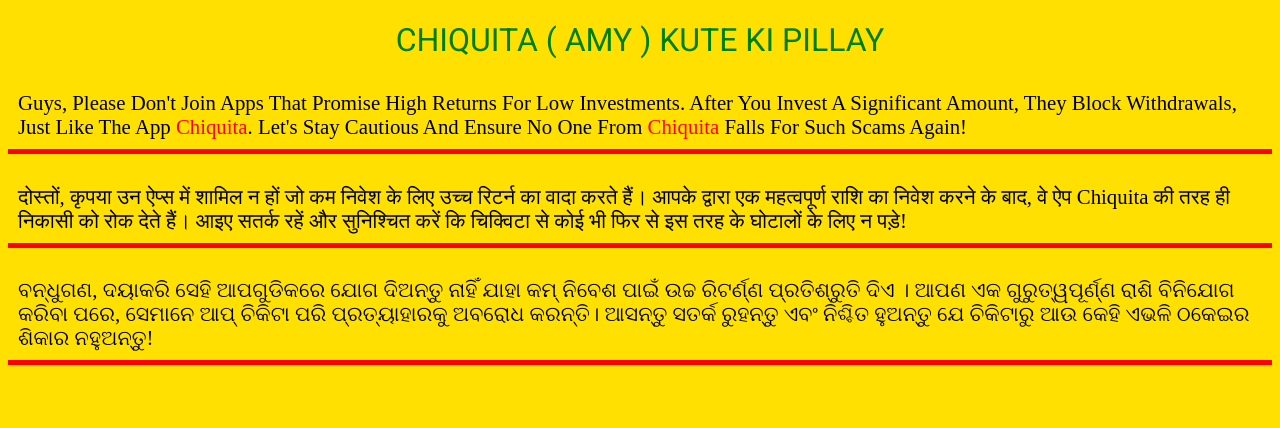
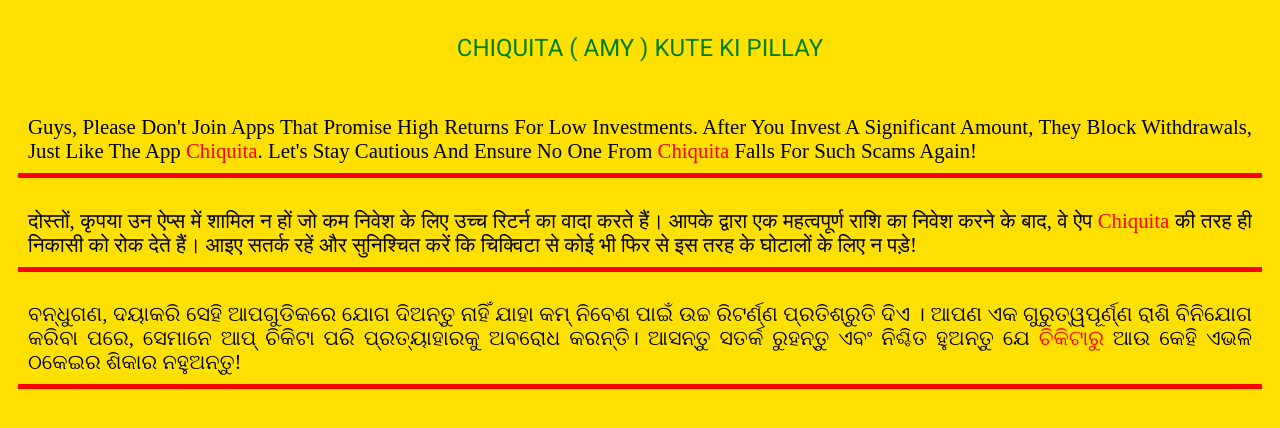
Before and after one commit to Satyanarayan-Parida/chiquita, a plain HTML site: page index.html in a window 1280 px wide. Drawn offline with Linux system fonts and the light colour scheme.

Commit message:
change the heading and paragraph

```diff
--- a/index.html
+++ b/index.html
@@ -8,11 +8,13 @@
         @import url('https://fonts.googleapis.com/css2?family=Roboto:ital,wght@0,100;0,300;0,400;0,500;0,700;0,900;1,100;1,300;1,400;1,500;1,700;1,900&display=swap');
         body {
             background-color: #ffe000;
+            padding: 10px;
         }
         h1 {
+            height: 50px;
             font-family: "Roboto", serif;
             font-weight: 400;
-            font-size: 2rem;
+            font-size: 1.5rem;
             color: green; /* Fixed the color value */
             text-align: center;
         }
@@ -21,6 +23,7 @@
             padding: 10px;
             text-transform: capitalize;
             border-bottom: 5px solid red;
+            text-align: justify;
         }
         .gali {
             text-transform: uppercase;
@@ -32,11 +35,13 @@
     </style>
 </head>
 <body>
-    <h1 draggable="false">CHIQUITA ( AMY ) <span class="gali">MKC</span></h1>
+    <div class="containt">
+        <h1 draggable="false">CHIQUITA ( AMY ) <span class="gali">MKC</span></h1>
 
-    <p>Guys, please don't join apps that promise high returns for low investments. After you invest a significant amount, they block withdrawals, just like the app <span class="rchiquita">Chiquita</span>. Let's stay cautious and ensure no one from <span class="rchiquita">Chiquita</span> falls for such scams again!</p>
-    <p>दोस्तों, कृपया उन ऐप्स में शामिल न हों जो कम निवेश के लिए उच्च रिटर्न का वादा करते हैं। आपके द्वारा एक महत्वपूर्ण राशि का निवेश करने के बाद, वे ऐप Chiquita की तरह ही निकासी को रोक देते हैं। आइए सतर्क रहें और सुनिश्चित करें कि चिक्विटा से कोई भी फिर से इस तरह के घोटालों के लिए न पड़े!</p>
-    <p>ବନ୍ଧୁଗଣ, ଦୟାକରି ସେହି ଆପଗୁଡିକରେ ଯୋଗ ଦିଅନ୍ତୁ ନାହିଁ ଯାହା କମ୍ ନିବେଶ ପାଇଁ ଉଚ୍ଚ ରିଟର୍ଣ୍ଣ ପ୍ରତିଶ୍ରୁତି ଦିଏ । ଆପଣ ଏକ ଗୁରୁତ୍ୱପୂର୍ଣ୍ଣ ରାଶି ବିନିଯୋଗ କରିବା ପରେ, ସେମାନେ ଆପ୍ ଚିକିଟା ପରି ପ୍ରତ୍ୟାହାରକୁ ଅବରୋଧ କରନ୍ତି। ଆସନ୍ତୁ ସତର୍କ ରୁହନ୍ତୁ ଏବଂ ନିଶ୍ଚିତ ହୁଅନ୍ତୁ ଯେ ଚିକିଟାରୁ ଆଉ କେହି ଏଭଳି ଠକେଇର ଶିକାର ନହୁଅନ୍ତୁ!</p>
+    <p class="fpara">Guys, please don't join apps that promise high returns for low investments. After you invest a significant amount, they block withdrawals, just like the app <span class="rchiquita">Chiquita</span>. Let's stay cautious and ensure no one from <span class="rchiquita">Chiquita</span> falls for such scams again!</p>
+    <p>दोस्तों, कृपया उन ऐप्स में शामिल न हों जो कम निवेश के लिए उच्च रिटर्न का वादा करते हैं। आपके द्वारा एक महत्वपूर्ण राशि का निवेश करने के बाद, वे ऐप <span class="rchiquita">Chiquita</span> की तरह ही निकासी को रोक देते हैं। आइए सतर्क रहें और सुनिश्चित करें कि चिक्विटा से कोई भी फिर से इस तरह के घोटालों के लिए न पड़े!</p>
+    <p>ବନ୍ଧୁଗଣ, ଦୟାକରି ସେହି ଆପଗୁଡିକରେ ଯୋଗ ଦିଅନ୍ତୁ ନାହିଁ ଯାହା କମ୍ ନିବେଶ ପାଇଁ ଉଚ୍ଚ ରିଟର୍ଣ୍ଣ ପ୍ରତିଶ୍ରୁତି ଦିଏ । ଆପଣ ଏକ ଗୁରୁତ୍ୱପୂର୍ଣ୍ଣ ରାଶି ବିନିଯୋଗ କରିବା ପରେ, ସେମାନେ ଆପ୍ ଚିକିଟା ପରି ପ୍ରତ୍ୟାହାରକୁ ଅବରୋଧ କରନ୍ତି। ଆସନ୍ତୁ ସତର୍କ ରୁହନ୍ତୁ ଏବଂ ନିଶ୍ଚିତ ହୁଅନ୍ତୁ ଯେ <span class="rchiquita">ଚିକିଟାରୁ</span> ଆଉ କେହି ଏଭଳି ଠକେଇର ଶିକାର ନହୁଅନ୍ତୁ!</p>
+    </div>
 
     <script>
         document.addEventListener("DOMContentLoaded", function() {
```
